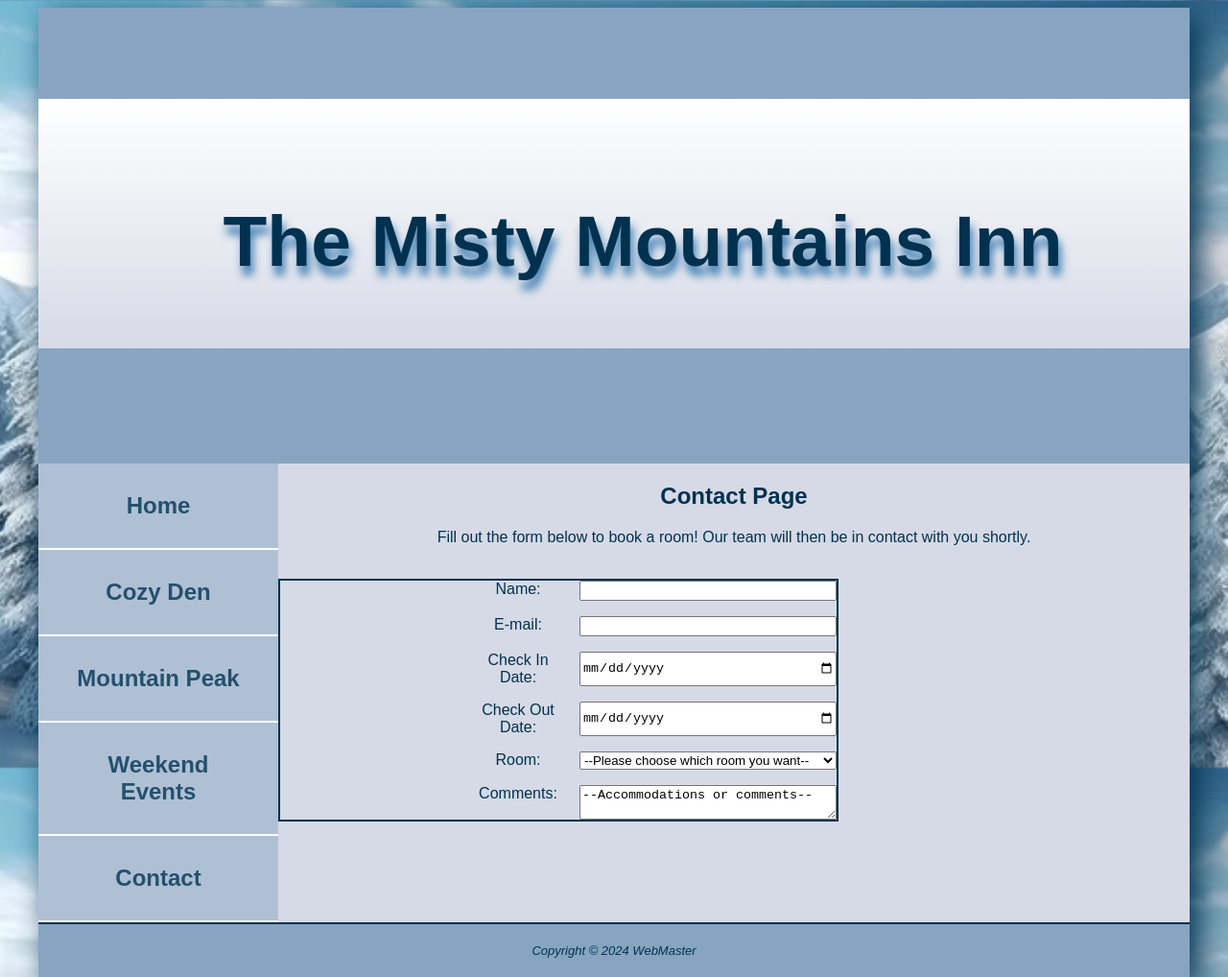
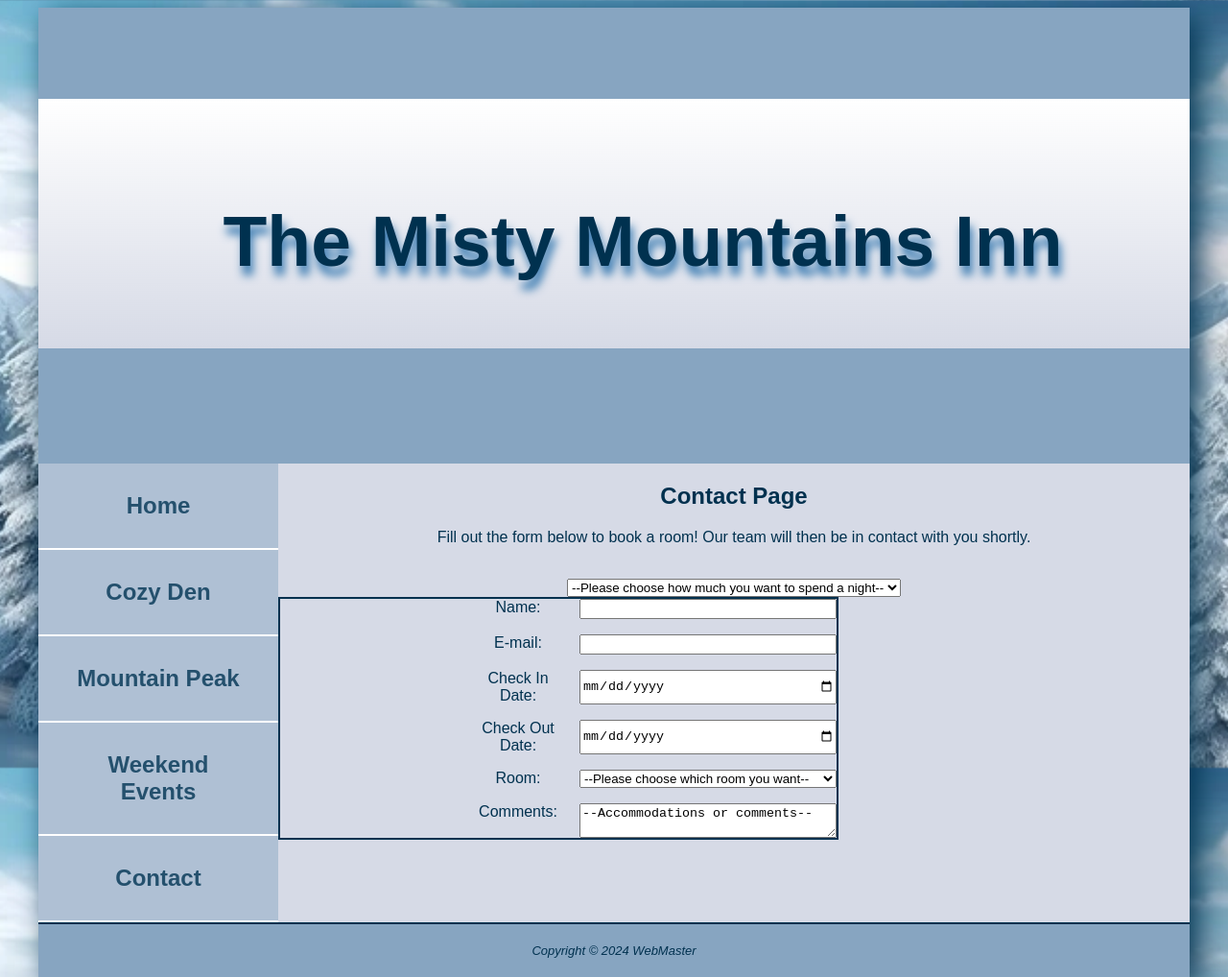
Before and after one commit to Andrew-bot1/Web_Project_AHayes, a plain HTML site: page project_AHayes/contact.html in a window 1280 px wide. Shown: the whole page at 96% size. Drawn offline with Linux system fonts and the light colour scheme.

Commit message:
Update contact.html

```diff
--- a/project_AHayes/contact.html
+++ b/project_AHayes/contact.html
@@ -1,3 +1,4 @@
+<!DOCTYPE html>
 <!DOCTYPE html>
 <html lang="en">
 
@@ -7,6 +8,8 @@
 	<link href="styles/casita.css" rel="stylesheet">
 	<link rel="icon" href="images/logo3.png" type="image/x-icon">
 	<script src="java.js" defer></script>
+	<!--add 2nd js-->
+	<script src="objects.js" defer></script>
 </head>
 <body>
 <div id="wrapper">
@@ -29,6 +32,12 @@
 	</div>
 	<div>
 		<!--Contact Form-->
+		<!--Case 5 added budget for user class-->
+		<select name="budget" id="myBudget">
+			<option value="">--Please choose how much you want to spend a night--</option>
+			<option value=50>50</option>
+			<option value=100>100</option>
+		  </select>
 		<form method="post" action="https://webdevbasics.net/scripts/demo.php">
 			<label for="myName">Name: </label>
 			<input type="text" id="myName" name="myName" required>
@@ -49,8 +58,12 @@
 			  <option value="Mountain Peak Room">Mountain Peak Room</option>
 			</select>
 
+
 			<label for="comments">Comments: </label>
 			<textarea name="comments" id="comments" rows="2" cols="40">--Accommodations or comments--</textarea>
+
+
+
 		</form>
 	</div>
 
```
